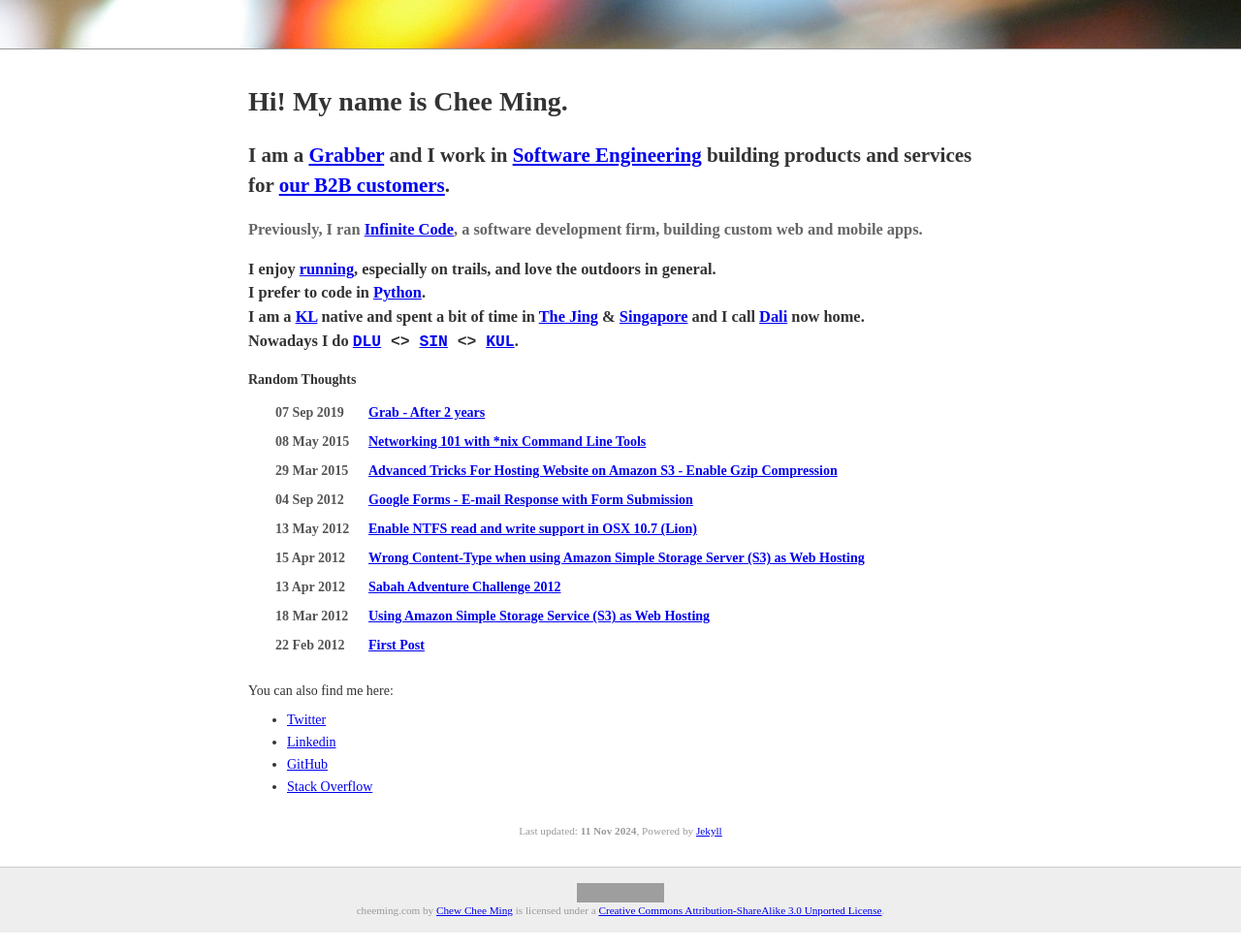
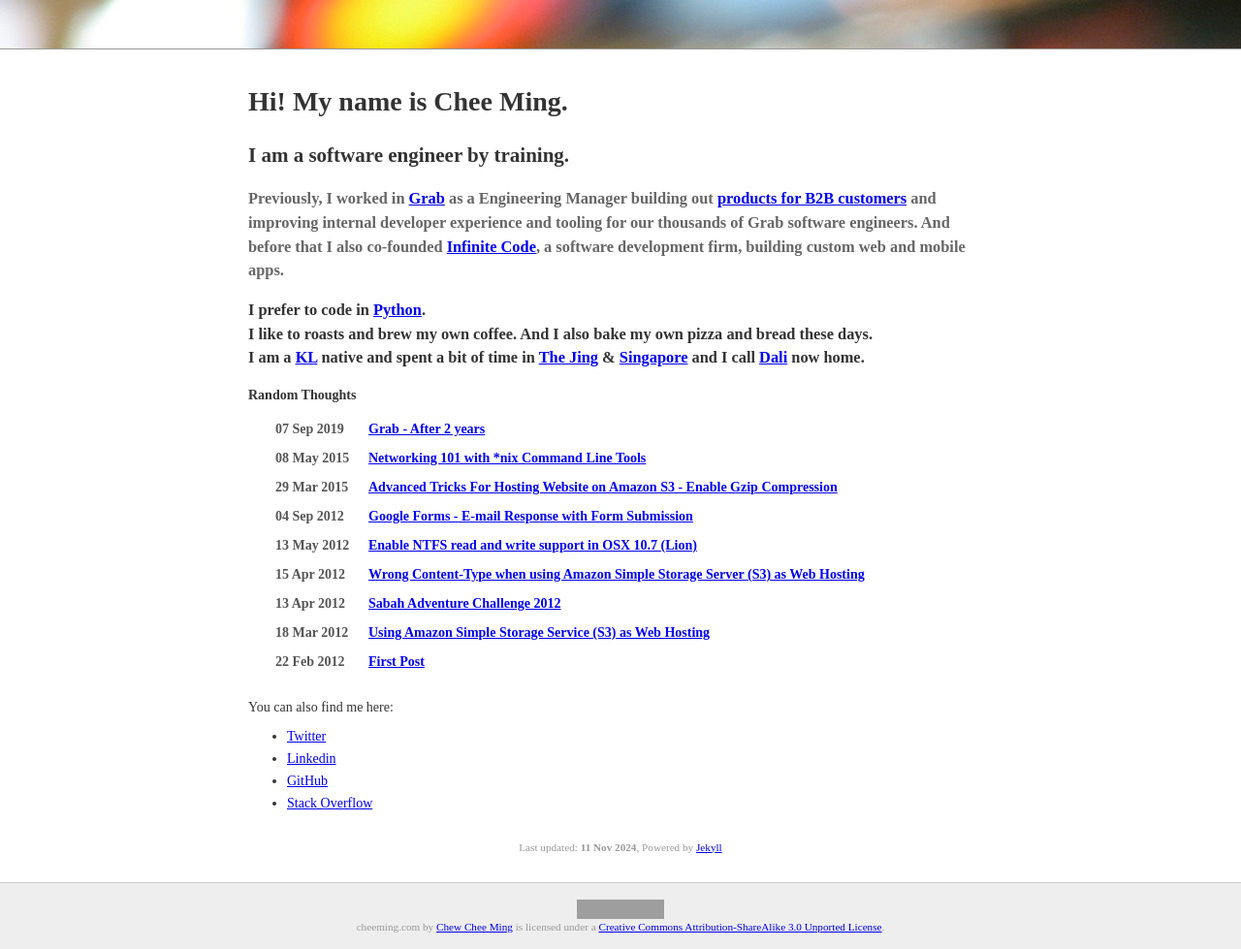
Before and after one commit to cheeming/www.cheeming.com, a Jekyll site: the page built from cheeming.com-jekyll/index.html, in a window 1280 px wide. Shown: the whole page at 97% size. Built offline with Jekyll 4.4.1, drawn with Linux system fonts in a browser that asks for light colours; some web fonts are replaced; grey boxes are pictures that could not be loaded.

Commit message:
Update main blurb for homepage

```diff
--- a/cheeming.com-jekyll/index.html
+++ b/cheeming.com-jekyll/index.html
@@ -3,13 +3,13 @@ layout: default
 title: Cheems' Home
 ---
 <h1>Hi! My name is <span>Chee Ming</span>.</h1>
-<h2>I am a <a href="https://grab.careers">Grabber</a> and I work in <a href="https://engineering.grab.com">Software Engineering</a> building products and services for <a href="http://grab.com/business">our B2B customers</a>.</h2>
-<h3 class="lowlight">Previously, I ran <a href="http://infinite-code.com">Infinite Code</a>, a software development firm, building custom web and mobile apps.</h3>
+<h2>I am a software engineer by training.</h2>
+</h2>
+<h3 class="lowlight">Previously, I worked in <a href="https://www.grab.com/">Grab</a> as a Engineering Manager building out <a href="https://forbusiness.grab.com">products for B2B customers</a> and improving internal developer experience and tooling for our thousands of Grab software engineers. And before that I also co-founded <a href="http://infinite-code.com">Infinite Code</a>, a software development firm, building custom web and mobile apps.</h3>
 <h3>
-    I enjoy <a href="https://www.strava.com/athletes/11196135">running</a>, especially on trails, and love the outdoors in general.<br />
     I prefer to code in <a href="https://www.python.org/">Python</a>.<br />
+    I like to roasts and brew my own coffee. And I also bake my own pizza and bread these days.<br />
     I am a <a href="http://en.wikipedia.org/wiki/Kuala_Lumpur">KL</a> native and spent a bit of time in <a href="http://en.wikipedia.org/wiki/Beijing">The Jing</a> & <a href="https://en.wikipedia.org/wiki/Singapore">Singapore</a> and I call <a href="https://en.wikipedia.org/wiki/Dali_City">Dali</a> now home.<br />
-    Nowadays I do <span class="flights"><a href="https://en.wikipedia.org/wiki/Dali_Airport">DLU</a> &lt;&gt; <a href="https://en.wikipedia.org/wiki/Singapore_Changi_Airport">SIN</a> &lt;&gt; <a href="https://en.wikipedia.org/wiki/Kuala_Lumpur_International_Airport">KUL</a></span>.
 </h3>
 
 <h4>Random Thoughts</h4>
@@ -21,10 +21,10 @@ title: Cheems' Home
 
 <p class="online_services">You can also find me here:</p>
 <ul class="online_services">
-    <li><a href="http://bit.ly/ccmtwitter">Twitter</a></li>
-    <li><a href="http://linkd.in/cheeming">Linkedin</a></li>
-    <li><a href="http://bit.ly/ccmgithub">GitHub</a></li>
-    <li><a href="http://bit.ly/ccmsflow">Stack Overflow</a></li>
+    <li><a href="https://x.com/cheeming">Twitter</a></li>
+    <li><a href="https://www.linkedin.com/in/cheeming">Linkedin</a></li>
+    <li><a href="https://github.com/cheeming">GitHub</a></li>
+    <li><a href="https://stackoverflow.com/users/28836/cheeming">Stack Overflow</a></li>
 </ul>
 
 <div class="updated_time">
```
Also changed, not shown: cheeming.com-jekyll/README.md.
